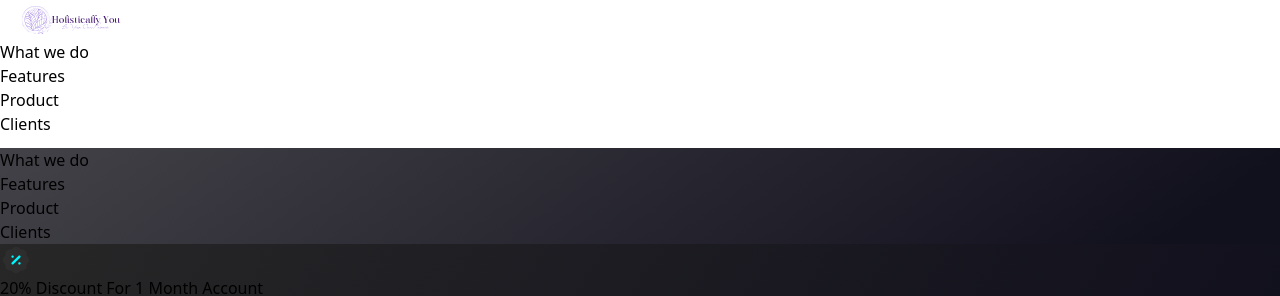
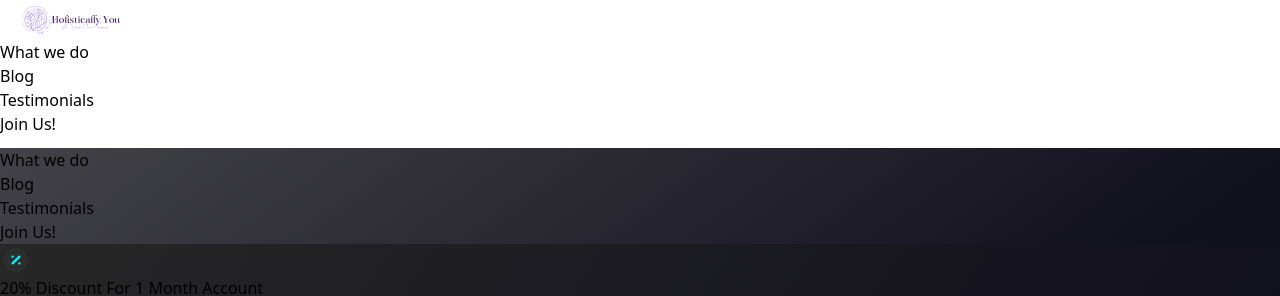
Before and after one commit to crys-cross/landingpage-a, a Next.js app: page / in a window 1280 px wide. Shown: the top 296 px of the page. Built offline with nearby package versions, Linux system fonts and the light colour scheme.

Commit message:
update navbar component

```diff
--- a/constants/index.ts
+++ b/constants/index.ts
@@ -22,15 +22,15 @@ export const navLinks = [
   },
   {
     id: "features",
-    title: "Features",
+    title: "Blog",
   },
   {
     id: "product",
-    title: "Product",
+    title: "Testimonials",
   },
   {
     id: "clients",
-    title: "Clients",
+    title: "Join Us!",
   },
 ];
 
```
